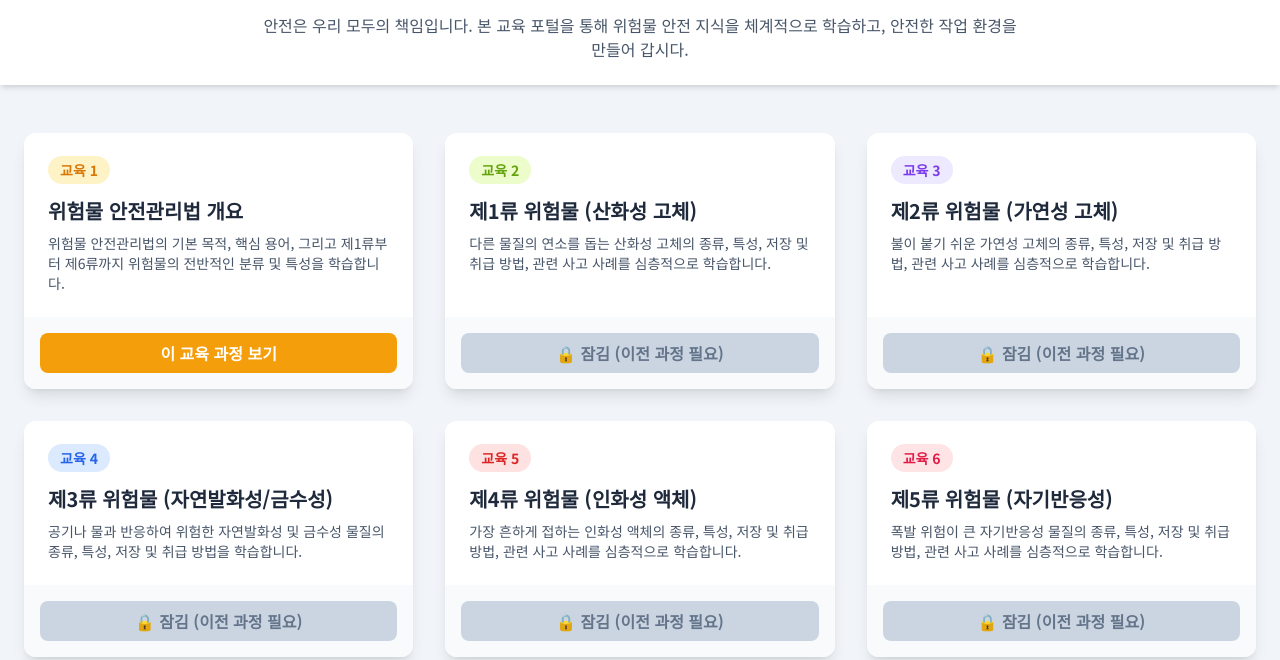
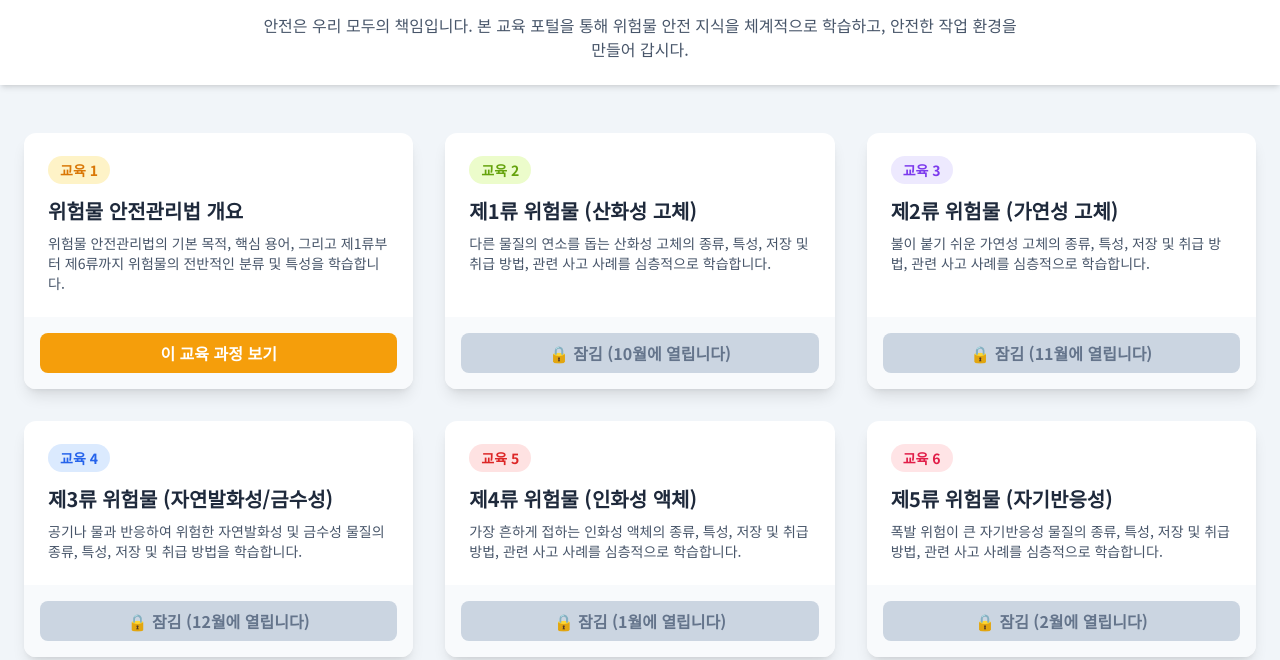
Before and after one commit to ssdy45-afk/hazardous-materials-training-1, a plain HTML site: page index.html in a window 1280 px wide. Shown: the part 235-895 px from the top of the page. Drawn offline with nearby package versions, Linux system fonts and the light colour scheme.

Commit message:
index.html

```diff
--- a/index.html
+++ b/index.html
@@ -304,13 +304,12 @@
 
             coursesData.forEach(course => {
                 const isCompleted = progress.completedCourses.includes(course.id);
-                const isPreviousCompleted = course.id === 1 || progress.completedCourses.includes(course.id - 1);
 
                 const courseUnlockYear = (course.unlockMonth >= 9) ? currentTrainingYear : currentTrainingYear + 1;
                 const unlockDate = new Date(courseUnlockYear, course.unlockMonth - 1, 1);
                 const isTimeUnlocked = now >= unlockDate;
 
-                const isUnlocked = isPreviousCompleted && isTimeUnlocked;
+                const isUnlocked = isTimeUnlocked;
 
                 const card = document.createElement('div');
                 card.className = "course-card bg-white rounded-xl shadow-lg overflow-hidden flex flex-col";
@@ -321,7 +320,7 @@
                 } else if (isUnlocked) {
                     buttonHtml = `<button data-course-id="${course.id}" class="view-course-btn w-full bg-${course.themeColor}-500 text-white font-bold py-2 px-4 rounded-lg hover:bg-${course.themeColor}-600 transition-colors">이 교육 과정 보기</button>`;
                 } else {
-                    const reason = !isPreviousCompleted ? "이전 과정 필요" : `${course.unlockMonth}월에 열립니다`;
+                    const reason = `${course.unlockMonth}월에 열립니다`;
                     buttonHtml = `<button disabled class="w-full bg-slate-300 text-slate-500 font-bold py-2 px-4 rounded-lg cursor-not-allowed">🔒 잠김 (${reason})</button>`;
                 }
 
@@ -552,7 +551,7 @@
 
         function openCertificateWindow(courseName, userName, completionDate, quizScore) {
             const certWindow = window.open('', '_blank', 'width=1123,height=794');
-            certWindow.document.write(`<!DOCTYPE html><html lang="ko"><head><meta charset="UTF-8"><title>위험물 안전교육 이수 확인증</title><script src="https://cdn.tailwindcss.com"><\/script><link href="https://fonts.googleapis.com/css2?family=Noto+Sans+KR:wght@400;700&display=swap" rel="stylesheet"><style>body{font-family:'Noto Sans KR',sans-serif} @media print{#cert-actions{display:none}}</style></head><body class="bg-gray-100 flex items-center justify-center"><div class="bg-white p-10 relative w-full max-w-4xl aspect-[297/210] shadow-lg"><div class="absolute top-8 right-8"><img src="https://d32gkk464bsqbe.cloudfront.net/company-profiles/o/58445cdc9bb4dffd9edfde94c4a06cf87f4ac55f.jpeg?v=6.8.13" alt="Logo" class="w-40"></div><div class="flex flex-col h-full justify-center items-center text-center"><h1 class="text-3xl font-bold text-[#E1251B] mb-20">위험물 안전교육 이수 확인증</h1><div class="text-2xl space-y-4 text-left"><p><strong>교육 과정:</strong> ${courseName}</p><p><strong>날짜:</strong> ${completionDate.replaceAll('-', '.')}</p><p><strong>TEST 결과:</strong> ${quizScore}점</p><p><strong>소속:</strong> 인천 ICDC</p><p><strong>이름:</strong> ${userName}</p></div></div><div id="cert-actions" class="absolute bottom-4 right-4 space-x-2"><button onclick="window.print()" class="bg-red-600 text-white font-bold py-2 px-4 rounded hover:bg-red-700">인쇄</button><button onclick="window.close()" class="bg-slate-500 text-white font-bold py-2 px-4 rounded hover:bg-slate-600">닫기</button></div></div></body></html>`);
+            certWindow.document.write(`<!DOCTYPE html><html lang="ko"><head><meta charset="UTF-8"><title>위험물 안전교육 이수 확인증</title><script src="https://cdn.tailwindcss.com"><\/script><link href="https://fonts.googleapis.com/css2?family=Noto+Sans+KR:wght@400;700&display=swap" rel="stylesheet"><style>body{font-family:'Noto Sans KR',sans-serif} @media print{#cert-actions{display:none}}</style></head><body class="bg-gray-100 flex items-center justify-center"><div class="bg-white p-10 relative w-full max-w-4xl aspect-[297/210] shadow-lg"><div class="absolute top-8 right-8"><img src="https://d32gkk464bsqbe.cloudfront.net/company-profiles/o/58445cdc9bb4dffd9edfde94c4a06cf87f4ac55f.jpeg?v=6.8.13" alt="Logo" class="w-40"></div><div class="flex flex-col h-full justify-center items-center text-center"><h1 class="text-5xl font-bold text-[#E1251B] mb-20">위험물 안전교육 이수 확인증</h1><div class="text-2xl space-y-4 text-left"><p><strong>교육 과정:</strong> ${courseName}</p><p><strong>날짜:</strong> ${completionDate.replaceAll('-', '.')}</p><p><strong>TEST 결과:</strong> ${quizScore}점</p><p><strong>소속:</strong> 인천 ICDC</p><p><strong>이름:</strong> ${userName}</p></div></div><div id="cert-actions" class="absolute bottom-4 right-4 space-x-2"><button onclick="window.print()" class="bg-red-600 text-white font-bold py-2 px-4 rounded hover:bg-red-700">인쇄</button><button onclick="window.close()" class="bg-slate-500 text-white font-bold py-2 px-4 rounded hover:bg-slate-600">닫기</button></div></div></body></html>`);
             certWindow.document.close();
         }
 
```
